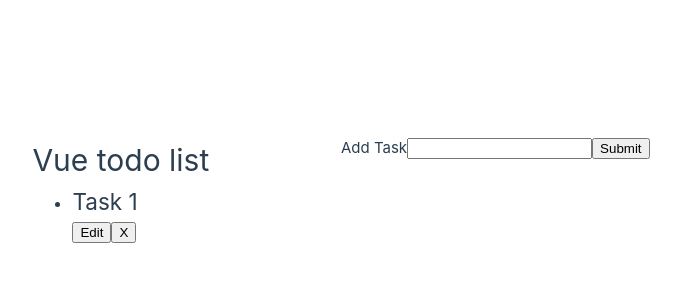
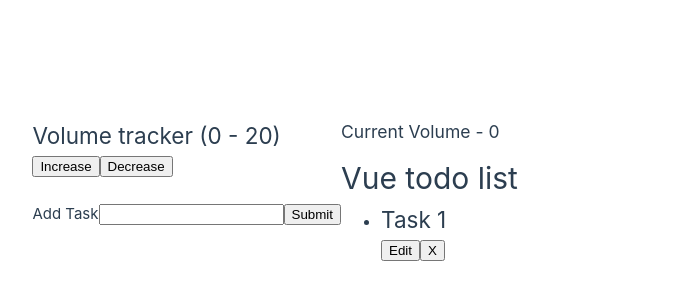
Before and after one commit to WAbby404/vue-todo, a Vue app: page / in a window 1280 px wide. Shown: the part 210-510 px from the top of the page, without its empty margins (299-980 px from the left). Built offline with nearby package versions, Linux system fonts and the light colour scheme.

Commit message:
Vue Watchers practice

```diff
--- a/src/App.vue
+++ b/src/App.vue
@@ -1,5 +1,5 @@
 <script setup>
-import { ref } from "vue";
+import { ref, watch } from "vue";
 
 const list = ref(["Task 1"]);
 const currentTask = ref("");
@@ -17,9 +17,27 @@ const editTask = (task, index) => {
   currentTask.value = task;
   deleteTask(index);
 };
+
+// Watcher example
+const volume = ref(0);
+
+watch(volume, (newVolume, oldVolume) => {
+  console.log(volume.value);
+  console.log(newVolume);
+  console.log(oldVolume);
+  if (newVolume > oldVolume && newVolume === 16) {
+    alert("This may cause harm.");
+  }
+});
 </script>
 
 <template>
+  <h2>Volume tracker (0 - 20)</h2>
+  <h3>Current Volume - {{ volume }}</h3>
+  <div>
+    <button @click="volume += 2">Increase</button>
+    <button @click="volume -= 2">Decrease</button>
+  </div>
   <h1>Vue todo list</h1>
   <form @submit.prevent="addTask">
     <label for="task">Add Task</label>
```
